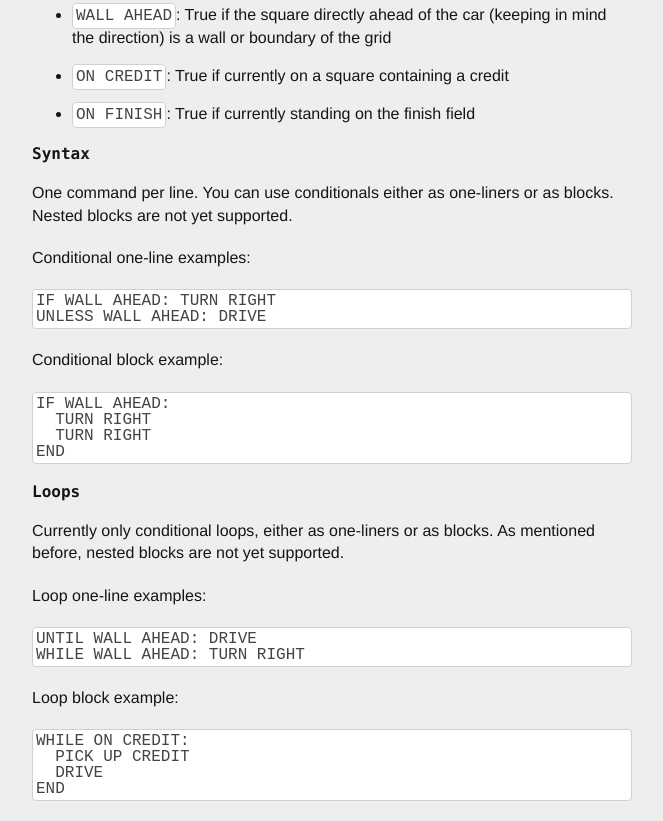
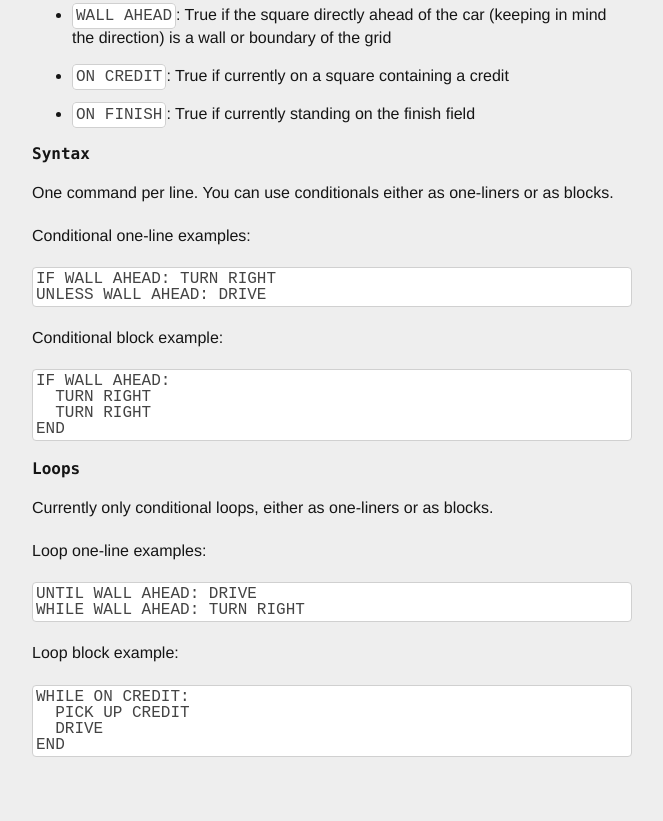
Before and after one commit to michd/CarGo, a plain HTML site: page public/index.html in a window 1280 px wide. Shown: the part 825-1646 px from the top of the page, without its empty margins (609-1272 px from the left). After the commit the page ends 1602 px from the top, so only its background shows below. Drawn offline with nearby package versions, Linux system fonts and the light colour scheme.

Commit message:
Remove old references about no nested blocks being allowed

```diff
--- a/public/index.html
+++ b/public/index.html
@@ -70,7 +70,7 @@
 
       <h2>Syntax</h2>
 
-      <p>One command per line. You can use conditionals either as one-liners or as blocks. Nested blocks are not yet supported.</p>
+      <p>One command per line. You can use conditionals either as one-liners or as blocks.</p>
 
       <p>Conditional one-line examples:</p>
 
@@ -85,7 +85,7 @@ UNLESS WALL AHEAD: DRIVE</code></pre>
 END</code></pre>
 
       <h2>Loops</h2>
-      <p>Currently only conditional loops, either as one-liners or as blocks. As mentioned before, nested blocks are not yet supported.</p>
+      <p>Currently only conditional loops, either as one-liners or as blocks.</p>
 
       <p>Loop one-line examples:</p>
 
```
